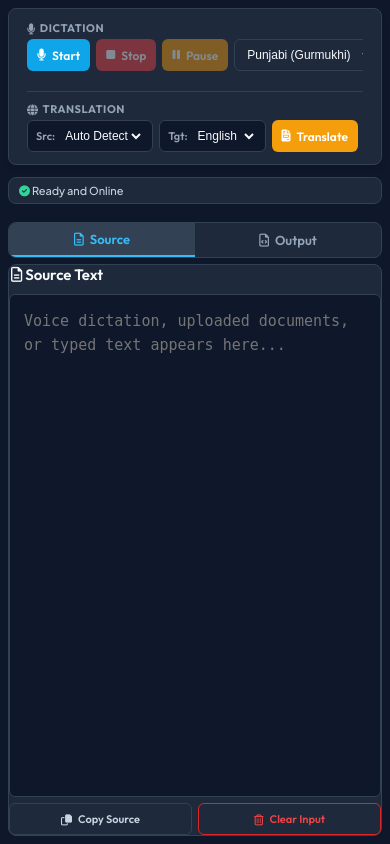
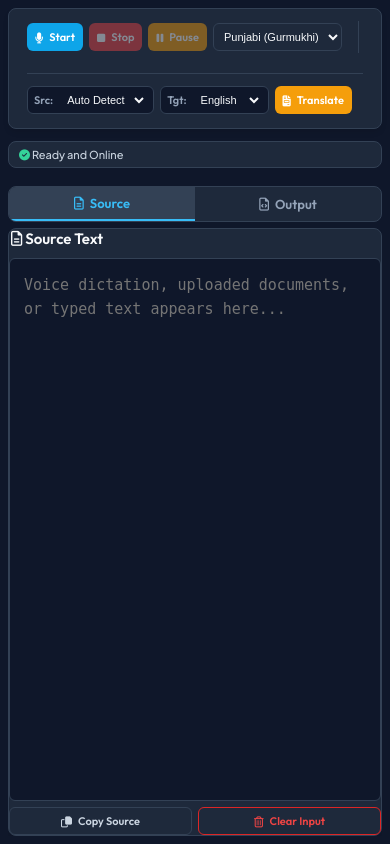
Before and after one commit to amanbhullar88/punjabi-ocr-studio, a Flask app: page / in a window 390 px wide. Run offline with Flask 3, Linux system fonts and the light colour scheme; some libraries are stand-ins or nearby versions.

Commit message:
Add files via upload

```diff
--- a/static/css/style.css
+++ b/static/css/style.css
@@ -819,17 +819,28 @@ input:checked + .slider:before {
         margin: 0 !important;
     }
 
+    .desktop-only-import {
+        display: none !important;
+    }
+    .mobile-only-import {
+        display: inline-flex !important;
+    }
+
+    .group-title {
+        display: none !important;
+    }
+
     .form-select, .form-control {
-        padding: 6px 8px;
-        font-size: 12px;
-        height: 32px;
+        padding: 4px 6px !important;
+        font-size: 11px !important;
+        height: 28px !important;
         width: auto !important;
     }
 
     .btn {
-        padding: 6px 10px;
-        font-size: 12px;
-        height: 32px;
+        padding: 4px 8px !important;
+        font-size: 11px !important;
+        height: 28px !important;
         width: auto !important;
         display: inline-flex;
         align-items: center;
@@ -837,10 +848,33 @@ input:checked + .slider:before {
     }
 
     #translateBtn {
-        height: 32px;
-        padding: 6px 10px !important;
-        font-size: 12px !important;
+        height: 28px !important;
+        padding: 4px 8px !important;
+        font-size: 11px !important;
         width: auto !important;
+    }
+
+    .select-wrapper, .toggle-wrapper {
+        height: 28px !important;
+        padding: 2px 6px !important;
+        gap: 4px !important;
+    }
+
+    .formatting-cluster {
+        height: 28px !important;
+        padding: 1px !important;
+    }
+
+    .t-btn {
+        width: 22px !important;
+        height: 22px !important;
+        font-size: 11px !important;
+        padding: 3px !important;
+    }
+
+    .t-val {
+        font-size: 10px !important;
+        min-width: 18px !important;
     }
 
     .vertical-separator {
@@ -985,6 +1019,14 @@ input:checked + .slider:before {
 .dropdown {
     position: relative;
     display: inline-block;
+}
+
+.desktop-only-import {
+    display: inline-block;
+}
+
+.mobile-only-import {
+    display: none !important;
 }
 
 .dropdown-menu {
```
